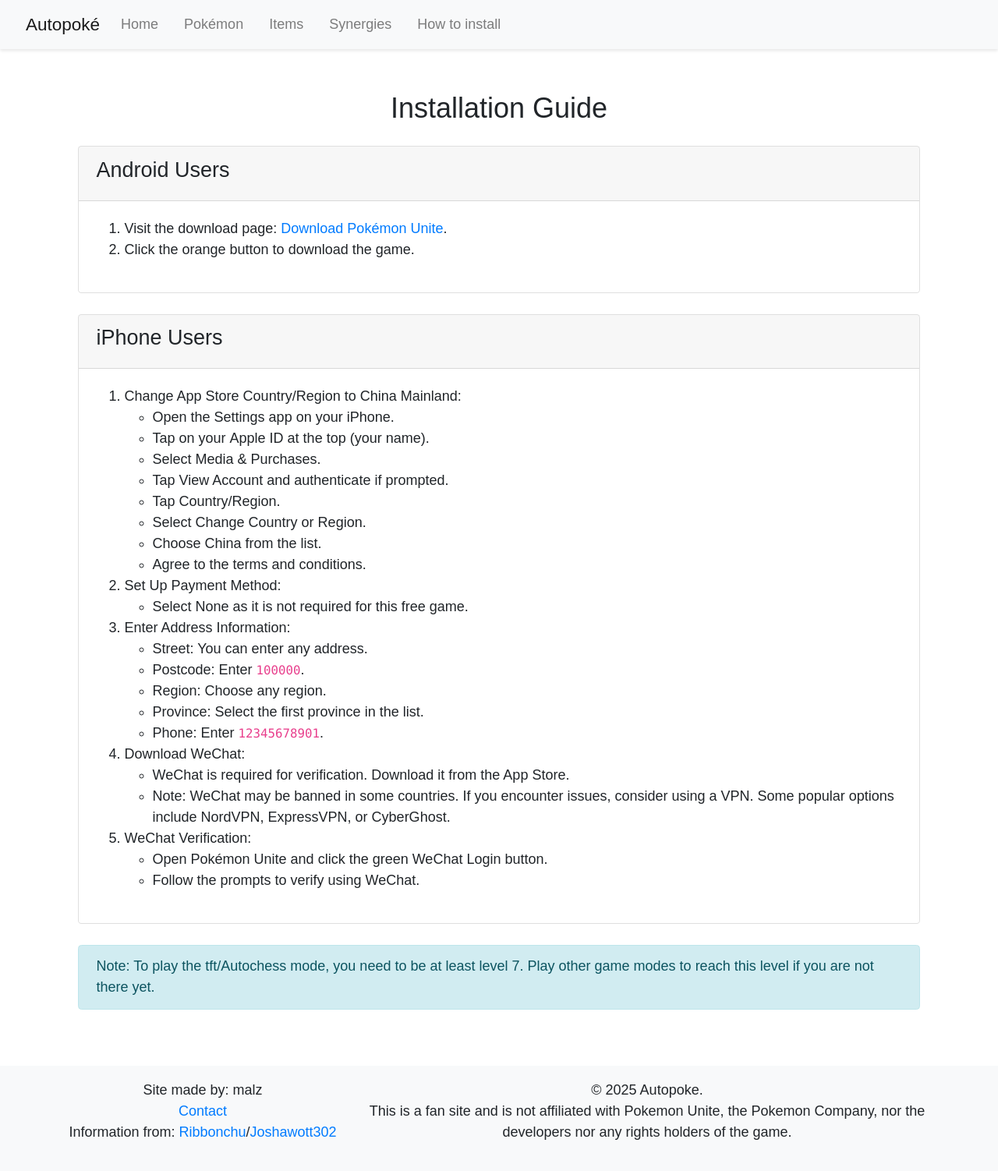
After one commit to malz414/autopoke, a Django app: page /installation/ in a window 1280 px wide. The commit adds this page. Shown: the whole page at 78% size. Run offline with Django 5.2, Linux system fonts and the light colour scheme; some libraries are stand-ins or nearby versions.

Commit message:
installation

```diff
--- a/craft_catalogue/catalogue/templates/base.html
+++ b/craft_catalogue/catalogue/templates/base.html
@@ -1,7 +1,7 @@
 <!DOCTYPE html>
 <html>
 <head>
-    <title>Pokémon Site</title>
+    <title>Autopoké</title>
     <link rel="stylesheet" href="https://cdn.jsdelivr.net/npm/bootstrap@5.3.0/dist/css/bootstrap.min.css">
     {% load static %}
     <link rel="stylesheet" href="{% static 'css/styles.css' %}">
@@ -14,7 +14,7 @@
     <!-- Navbar -->
     <nav class="navbar navbar-expand-lg navbar-light bg-light">
         <div class="container-fluid">
-            <a class="navbar-brand" href="{% url 'home' %}">Pokémon Site</a>
+            <a class="navbar-brand" href="{% url 'home' %}">Autopoké</a>
             <button class="navbar-toggler" type="button" data-bs-toggle="collapse" data-bs-target="#navbarNav" aria-controls="navbarNav" aria-expanded="false" aria-label="Toggle navigation">
                 <span class="navbar-toggler-icon"></span>
             </button>
@@ -32,6 +32,9 @@
                     <li class="nav-item">
                         <a class="nav-link" href="{% url 'synergy_list' %}">Synergies</a>
                     </li>
+                    <li class="nav-item">
+                        <a class="nav-link" href="{% url 'installation' %}">How to install</a>
+                    </li>
                 </ul>
             </div>
         </div>
@@ -44,16 +47,29 @@
         {% block content %}{% endblock %}
     </div>
 
-  <!-- Footer -->
-<footer class="bg-light text-center py-3 mt-5">
-    <p class="p0">Site made by: malz<br>
-        Information from:
-        <a href="https://x.com/ribbonchu?lang=en" target="_blank">Ribbonchu</a>/<a href="https://www.youtube.com/@Joshawott302" target="_blank">Joshawott302</a>
-    </p>
-    <p> <a href="mailto:maliquedonawa@gmail.com">Contact</a></p>
-    <p>This is a fan site and is not affiliated with Pokemon Unite, the Pokemon Company, nor the developers nor any rights holders of the game.</p>
-    <p class="mb-0">&copy; 2025 Autopoke.</p>
+<!-- Footer -->
+<footer class="bg-light text-center text-md-center py-3 mt-5">
+    <div class="container">
+        <div class="row">
+            <!-- Featured Pokémon -->
+            <div class="col-md-4 mb-3 mb-md-0">
+                <p class="mb-0">Site made by: malz<br>
+                    <p class="mb-0"><a href="mailto:maliquedonawa@gmail.com">Contact</a></p>
+                    Information from:
+                    <a href="https://x.com/ribbonchu?lang=en" target="_blank">Ribbonchu</a>/<a href="https://www.youtube.com/@Joshawott302" target="_blank">Joshawott302</a>
+                </p>
+            </div>
+
+            <div class="col-md-8 mb-3 mb-md-0">
+                <p class="mb-0">&copy; 2025 Autopoke.</p>
+                <p class="mb-0">This is a fan site and is not affiliated with Pokemon Unite, the Pokemon Company, nor the developers nor any rights holders of the game.</p>
+            </div>
+
+
+        </div>
+    </div>
 </footer>
+
 
 
     <script src="https://cdn.jsdelivr.net/npm/bootstrap@5.3.0/dist/js/bootstrap.bundle.min.js"></script>
--- /dev/null
+++ b/craft_catalogue/catalogue/templates/catalogue/installation.html
@@ -0,0 +1,87 @@
+{% extends 'base.html' %}
+
+{% block content %}
+
+<!-- Container for Installation Guide -->
+<div class="container mt-4">
+    <div class="row">
+        <!-- Installation Guide (Full Width) -->
+        <div class="col-md-12">
+            <h2 class="text-center mb-4">Installation Guide</h2>
+
+            <!-- Android Instructions -->
+            <div class="card mb-4">
+                <div class="card-header">
+                    <h4>Android Users</h4>
+                </div>
+                <div class="card-body">
+                    <ol>
+                        <li>Visit the download page: <a href="https://unite.qq.com/web202310/index.html" target="_blank">Download Pokémon Unite</a>.</li>
+                        <li>Click the orange button to download the game.</li>
+                    </ol>
+                </div>
+            </div>
+
+            <!-- iPhone Instructions -->
+            <div class="card mb-4">
+                <div class="card-header">
+                    <h4>iPhone Users</h4>
+                </div>
+                <div class="card-body">
+                    <ol>
+                        <li>
+                            <strong>Change App Store Country/Region to China Mainland:</strong>
+                            <ul>
+                                <li>Open the <strong>Settings</strong> app on your iPhone.</li>
+                                <li>Tap on your <strong>Apple ID</strong> at the top (your name).</li>
+                                <li>Select <strong>Media & Purchases</strong>.</li>
+                                <li>Tap <strong>View Account</strong> and authenticate if prompted.</li>
+                                <li>Tap <strong>Country/Region</strong>.</li>
+                                <li>Select <strong>Change Country or Region</strong>.</li>
+                                <li>Choose <strong>China</strong> from the list.</li>
+                                <li>Agree to the terms and conditions.</li>
+                            </ul>
+                        </li>
+                        <li>
+                            <strong>Set Up Payment Method:</strong>
+                            <ul>
+                                <li>Select <strong>None</strong> as it is not required for this free game.</li>
+                            </ul>
+                        </li>
+                        <li>
+                            <strong>Enter Address Information:</strong>
+                            <ul>
+                                <li><strong>Street:</strong> You can enter any address.</li>
+                                <li><strong>Postcode:</strong> Enter <code>100000</code>.</li>
+                                <li><strong>Region:</strong> Choose any region.</li>
+                                <li><strong>Province:</strong> Select the first province in the list.</li>
+                                <li><strong>Phone:</strong> Enter <code>12345678901</code>.</li>
+                            </ul>
+                        </li>
+                        <li>
+                            <strong>Download WeChat:</strong>
+                            <ul>
+                                <li>WeChat is required for verification. Download it from the App Store.</li>
+                                <li><strong>Note:</strong> WeChat may be banned in some countries. If you encounter issues, consider using a VPN. Some popular options include NordVPN, ExpressVPN, or CyberGhost.</li>
+                            </ul>
+                        </li>
+                        <li>
+                            <strong>WeChat Verification:</strong>
+                            <ul>
+                                <li>Open Pokémon Unite and click the green <strong>WeChat Login</strong> button.</li>
+                                <li>Follow the prompts to verify using WeChat.</li>
+                            </ul>
+                        </li>
+                    </ol>
+                </div>
+            </div>
+
+            <!-- Additional Note -->
+            <div class="alert alert-info" role="alert">
+                <strong>Note:</strong> To play the tft/Autochess mode, you need to be at least level 7. Play other game modes to reach this level if you are not there yet.
+            </div>
+        </div>
+    </div>
+</div>
+
+{% endblock %}
--- a/craft_catalogue/catalogue/urls.py
+++ b/craft_catalogue/catalogue/urls.py
@@ -28,7 +28,8 @@ urlpatterns = [
 
     path('pokemon/<slug:pokemon_slug>/', views.pokemon_detail, name='pokemon_detail'),
     path('item/<slug:item_slug>/', views.item_detail, name='item_detail'),
-     path('synergies/<slug:slug>/', views.synergy_detail_json, name='synergy_detail_json'),
+    path('synergies/<slug:slug>/', views.synergy_detail_json, name='synergy_detail_json'),
+    path('installation/', views.installation, name='installation'),
 
     # HTML view for synergy details (if needed elsewhere)
     path('synergy/<slug:slug>/', views.synergy_detail, name='synergy_detail'),
--- a/craft_catalogue/catalogue/views.py
+++ b/craft_catalogue/catalogue/views.py
@@ -103,6 +103,19 @@ def synergy_detail(request, slug):
     synergy = get_object_or_404(Synergy, slug=slug)
     return render(request, 'catalogue/synergy_detail.html', {'synergy': synergy})
 
+def installation(request):
+    # You can pass any context data to the template if needed
+    context = {
+        'title': 'Installation Guide',
+        'steps': [
+            'Step 1: Download the software.',
+            'Step 2: Run the installer.',
+            'Step 3: Follow the on-screen instructions.',
+        ]
+    }
+    return render(request, 'catalogue/installation.html', context)
+
+
 def synergy_list(request):
     query = request.GET.get('q', '')  # Get search query
     synergy_list = Synergy.objects.all()
```
Also changed, not shown: craft_catalogue/catalogue/admin.py (+7 -5 lines), craft_catalogue/catalogue/models.py (+23 -15 lines), craft_catalogue/catalogue/migrations/0005_pokemon_ability_1_picture_pokemon_ability_2_picture_and_more.py (added), craft_catalogue/db.sqlite3.
